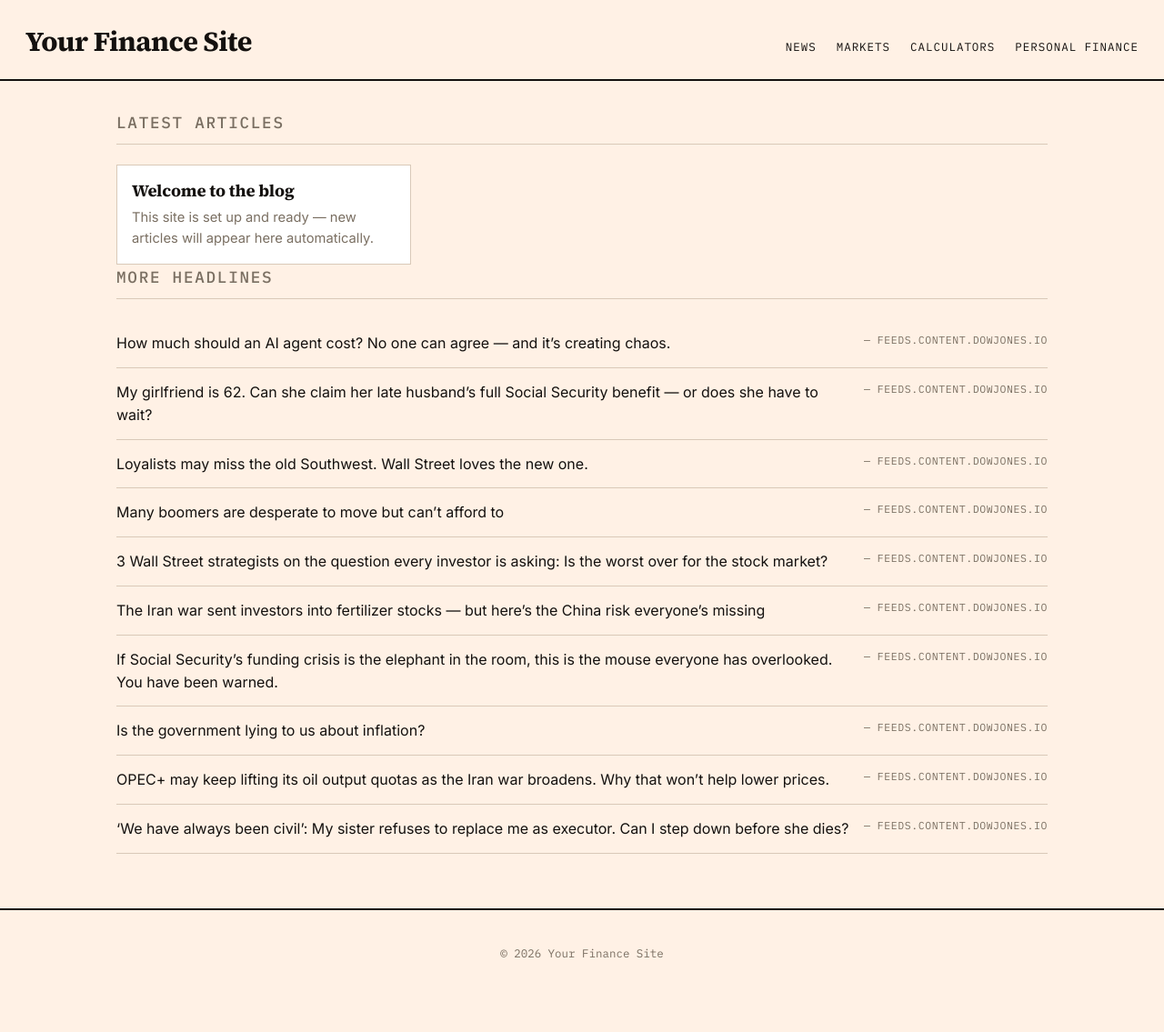
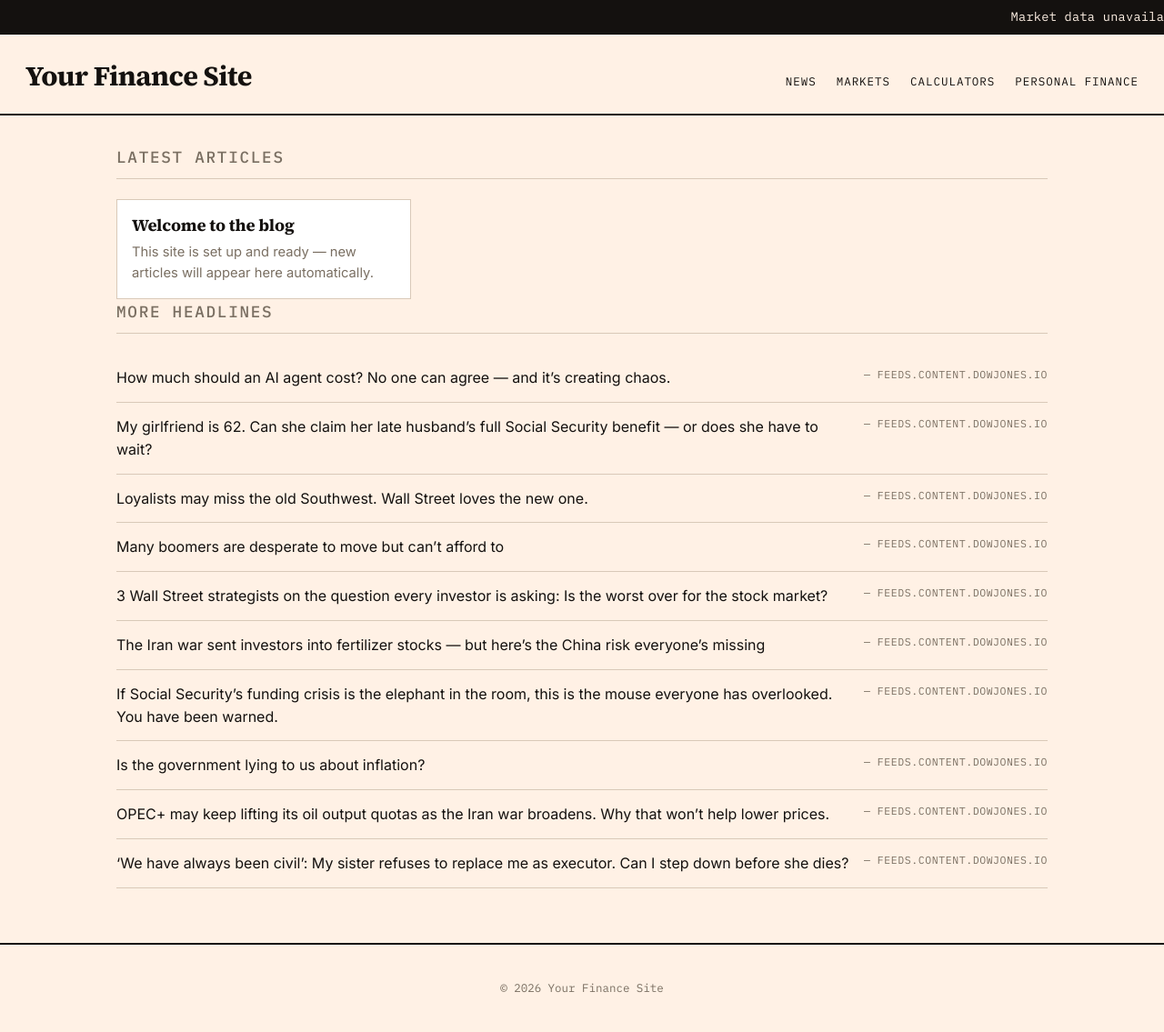
Before and after one commit to GlobTechCo/globtechco.github.io, a Jekyll site: the page built from index.html, in a window 1280 px wide. Shown: the whole page at 91% size. Built offline with Jekyll 4.4.1, drawn with Linux system fonts in a browser that asks for light colours; the list of posts is cut into pages by our own code; before the commit the page ends 1097 px from its top, so only the background shows below that; some of the changed lines change nothing that is shown.

Commit message:
Add market data ticker to default layout

```diff
--- a/_layouts/default.html
+++ b/_layouts/default.html
@@ -10,6 +10,12 @@
   <link rel="stylesheet" href="{{ '/assets/style.css' | relative_url }}">
 </head>
 <body>
+  <div class="ticker-wrap">
+    <div class="ticker-track mono" id="tickerTrack">
+      <span>Loading market data…</span>
+    </div>
+  </div>
+
   <header class="site-header">
     <a class="site-title" href="{{ '/' | relative_url }}">{{ site.title }}</a>
     <nav>
@@ -29,5 +35,37 @@
   <footer class="site-footer">
     <p>&copy; {{ site.time | date: '%Y' }} {{ site.title }}</p>
   </footer>
+
+  <script>
+  (async function loadTicker() {
+    const track = document.getElementById('tickerTrack');
+    const pairs = ['EUR', 'GBP', 'JPY', 'CHF', 'CAD'];
+    const end = new Date();
+    const start = new Date();
+    start.setDate(end.getDate() - 7);
+    const fmt = d => d.toISOString().slice(0, 10);
+
+    try {
+      const res = await fetch(`https://api.frankfurter.app/${fmt(start)}..${fmt(end)}?from=USD&to=${pairs.join(',')}`);
+      const data = await res.json();
+      const dates = Object.keys(data.rates).sort();
+      const first = data.rates[dates[0]];
+      const last = data.rates[dates[dates.length - 1]];
+
+      let html = '';
+      pairs.forEach(p => {
+        if (first[p] && last[p]) {
+          const change = ((last[p] - first[p]) / first[p]) * 100;
+          const dir = change >= 0 ? 'up' : 'down';
+          const arrow = change >= 0 ? '▲' : '▼';
+          html += `<span>USD/${p} <b>${last[p].toFixed(3)}</b> <span class="${dir}">${arrow} ${Math.abs(change).toFixed(2)}%</span></span>`;
+        }
+      });
+      track.innerHTML = html + html;
+    } catch (e) {
+      track.innerHTML = '<span>Market data unavailable right now.</span>';
+    }
+  })();
+  </script>
 </body>
 </html>
```
